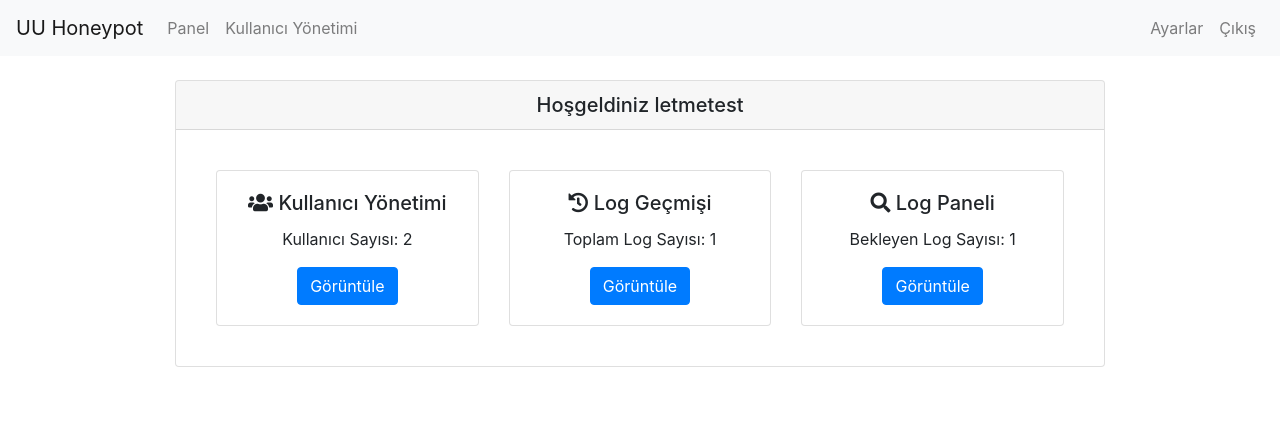
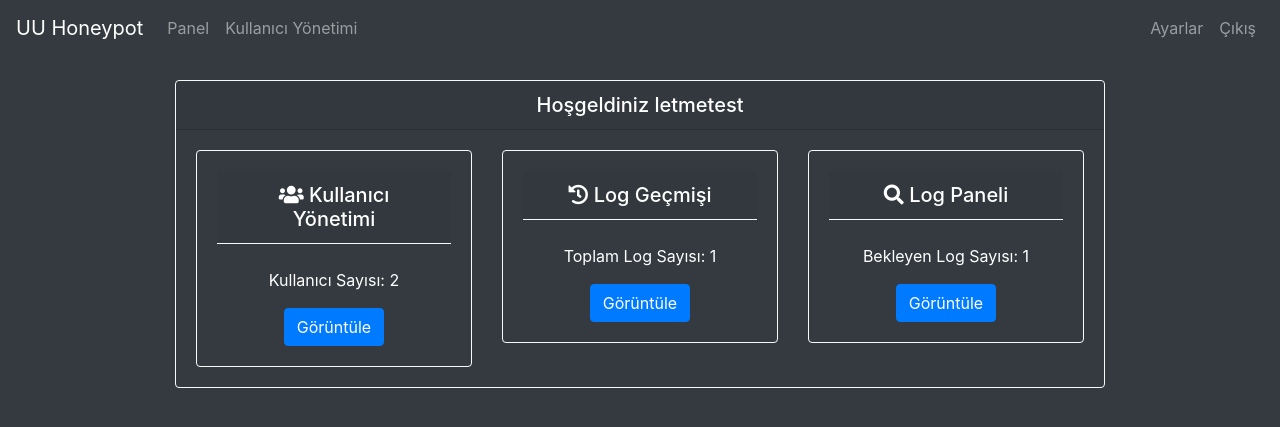
Before and after one commit to selmankon/c-honeypot-adminpanel, a Flask app: page /dashboard in a window 1280 px wide. Shown: the top 427 px of the page. Run offline with Flask 3, Linux system fonts and the light colour scheme; a user stored in the database is signed in; data comes from the database, SQL or seed files in the repository; some libraries are stand-ins or nearby versions.

Commit message:
dark theme added

```diff
--- a/app/templates/base.html
+++ b/app/templates/base.html
@@ -11,8 +11,7 @@
 
 </head>
 
-<body>
-
+<body class="text-white border-light bg-dark">
     {% if session %}
     {% include 'header.html' %}
     {% endif %}
@@ -20,7 +19,6 @@
     <div class="container-fluid w-75 mx-auto">
         {% block content %}{% endblock %}
     </div>
-
 
     <script src="https://code.jquery.com/jquery-3.5.1.slim.min.js"
         integrity="sha384-DfXdz2htPH0lsSSs5nCTpuj/zy4C+OGpamoFVy38MVBnE+IbbVYUew+OrCXaRkfj"
--- a/app/templates/dashboard.html
+++ b/app/templates/dashboard.html
@@ -1,30 +1,28 @@
 {% extends 'base.html' %}
 
 {% block content %}
-<div class="card">
+<div class="card text-white border-light bg-dark">
   <div class="card-header text-center">
     <h5 class="card-title mb-0">
       Hoşgeldiniz {{session['username'] }}
     </h5>
   </div>
   <div class="card-body text-center">
-
-    <div class="card-body text-center">
     <div class="row">
       {% if session['role'] == 'admin' %}
       <div class="col">
-          <div class="card">
+        <div class="card text-white border-light bg-dark">
           <div class="card-body">
-              <h5 class="card-title"><i class="fa fa-users"></i> Kullanıcı Yönetimi</h5>
+            <h5 class="card-header border-light mb-4"><i class="fa fa-users"></i> Kullanıcı Yönetimi</h5>
             <p class="card-text">Kullanıcı Sayısı: {{users_count}}</p>
             <a href="users" class="btn btn-primary">Görüntüle</a>
           </div>
         </div>
       </div>
       <div class="col">
-          <div class="card">
+        <div class="card text-white border-light bg-dark">
           <div class="card-body">
-              <h5 class="card-title"><i class="fa fa-history"></i> Log Geçmişi</h5>
+            <h5 class="card-header border-light mb-4"><i class="fa fa-history"></i> Log Geçmişi</h5>
             <p class="card-text">Toplam Log Sayısı: {{total_log_count}} </p>
             <a href="/log/history" class="btn btn-primary">Görüntüle</a>
           </div>
@@ -32,9 +30,9 @@
       </div>
       {% endif %}
       <div class="col">
-          <div class="card">
+        <div class="card text-white border-light bg-dark">
           <div class="card-body">
-              <h5 class="card-title"><i class="fas fa-search"></i> Log Paneli</h5>
+            <h5 class="card-header border-light mb-4"><i class="fas fa-search"></i> Log Paneli</h5>
             <p class="card-text">Bekleyen Log Sayısı: {{current_log_count}}</p>
             <a href="/log/dashboard" class="btn btn-primary">Görüntüle</a>
           </div>
@@ -43,5 +41,4 @@
     </div>
   </div>
 </div>
-
 {% endblock %}
--- a/app/templates/header.html
+++ b/app/templates/header.html
@@ -1,4 +1,4 @@
-<nav class="navbar navbar-expand-lg navbar-light bg-light mb-4">
+<nav class="navbar navbar-expand-lg navbar-dark bg-dark mb-4">
     <a class="navbar-brand" href="/">UU Honeypot</a>
     <button class="navbar-toggler" type="button" data-toggle="collapse" data-target="#navbarNav"
         aria-controls="navbarNav" aria-expanded="false" aria-label="Toggle navigation">
--- a/app/templates/log/dashboard.html
+++ b/app/templates/log/dashboard.html
@@ -11,7 +11,7 @@
 <span id="error-message" class="alert alert-success" role="alert" style="display:block">Log'u başarıyla escale
   ettiniz.</span>
 {% endif %}
-<table class="table table-bordered">
+<table class="table table-bordered text-white">
   <thead>
     <tr>
       <th scope="col" style="max-width:50px;">ID</th>
@@ -40,7 +40,6 @@
             </button>
           </form>
         </div>
-
       </td>
     </tr>
     {% endfor %}
--- a/app/templates/log/history.html
+++ b/app/templates/log/history.html
@@ -8,7 +8,7 @@
 <span id="error-message" class="alert alert-success" role="alert" style="display:block">Log'u başarıyla unescale
   ettiniz.</span>
 {% endif %}
-<table class="table table-bordered">
+<table class="table table-bordered text-white">
   <thead>
     <tr>
       <th scope="col" style="max-width:50px;">ID</th>
@@ -51,9 +51,7 @@
               <i class="fas fa-trash"></i>
             </button>
           </form>
-
         </div>
-
       </td>
     </tr>
     {% endfor %}
```
Also changed, not shown: app/templates/account/login.html (+3 -4 lines), app/templates/account/settings.html (+4 -4 lines), app/templates/user/list.html (+8 -14 lines). Lines whose indentation alone changed are shown as unchanged.
